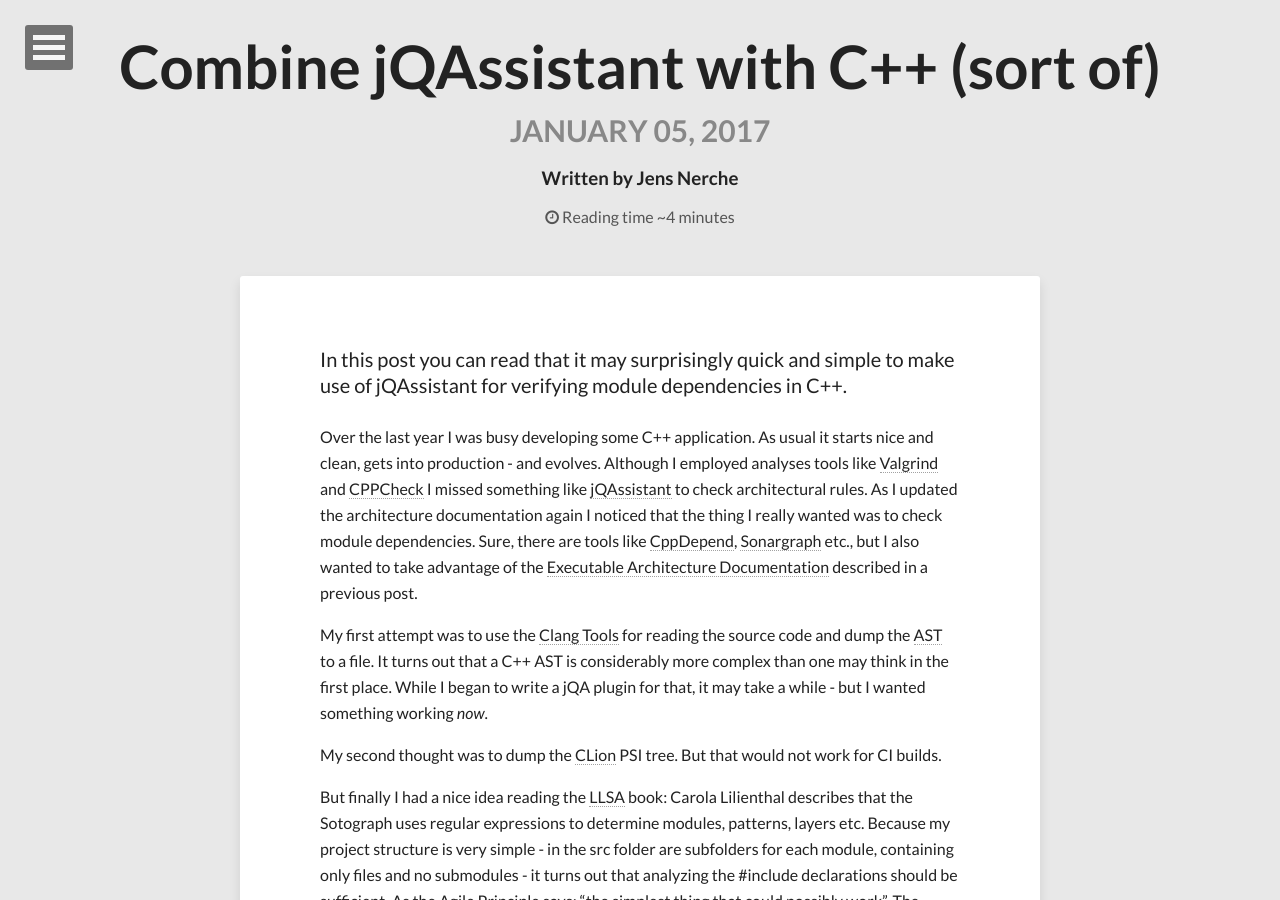
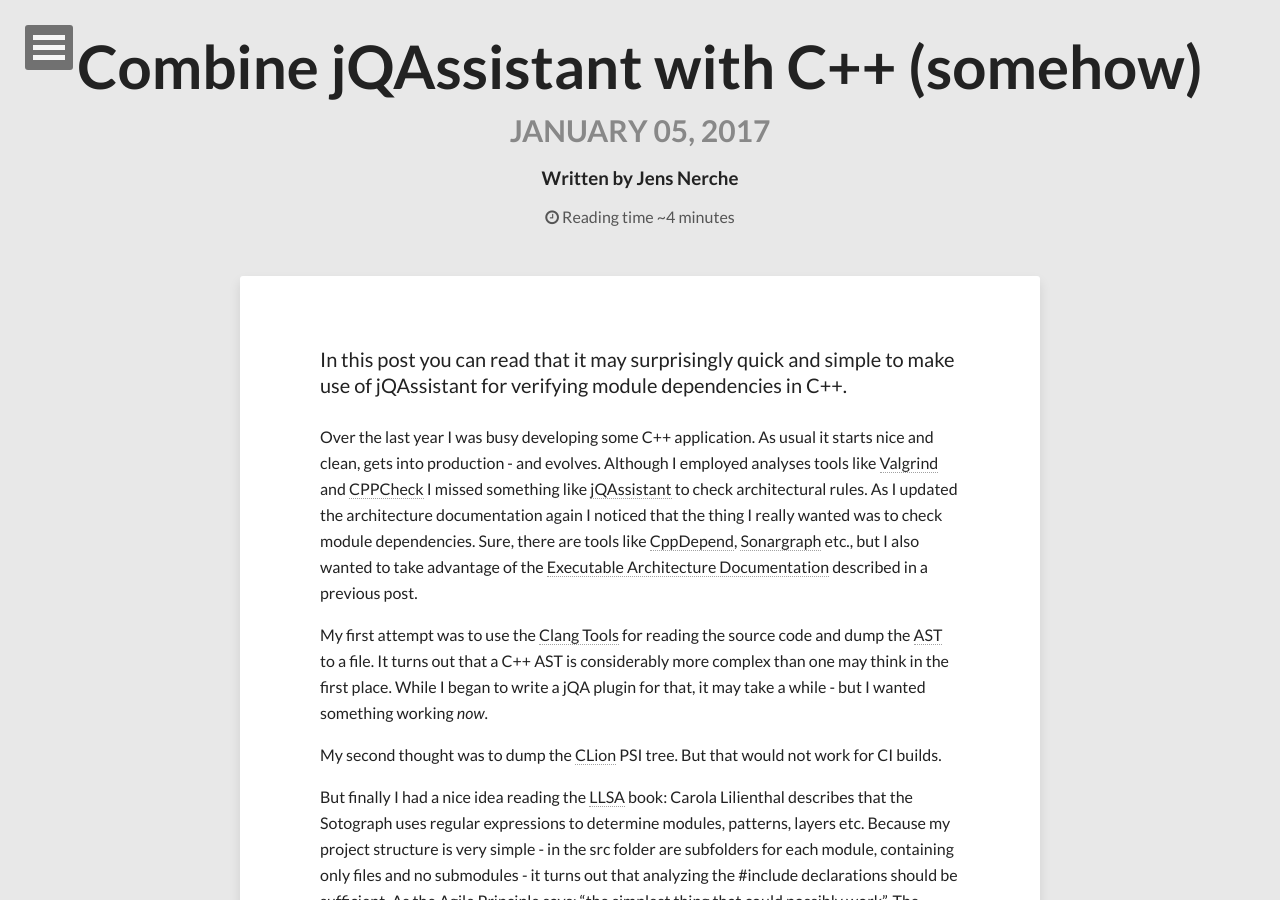
Before and after one commit to kontext-e/kontext-e.github.io, a Jekyll site: the page built from _posts/2017-01-05-jqassistant-with-cpp.md, in a window 1280 px wide and 900 px high. Built offline with Jekyll 4.4.1, drawn with Linux system fonts in a browser that asks for light colours; nearby versions of some CDN libraries; some of the changed text lies outside the part shown.

Commit message:
replaced sort of by somehow

```diff
--- a/_posts/2017-01-05-jqassistant-with-cpp.md
+++ b/_posts/2017-01-05-jqassistant-with-cpp.md
@@ -1,6 +1,6 @@
 ---
 layout: post
-title: Combine jQAssistant with C++ (sort of)
+title: Combine jQAssistant with C++ (somehow)
 description: "Quick and simple way to verify C++ module dependencies using jQAssistant"
 author: jens_nerche
 tags: [en, C++, jQAssistant]
```
